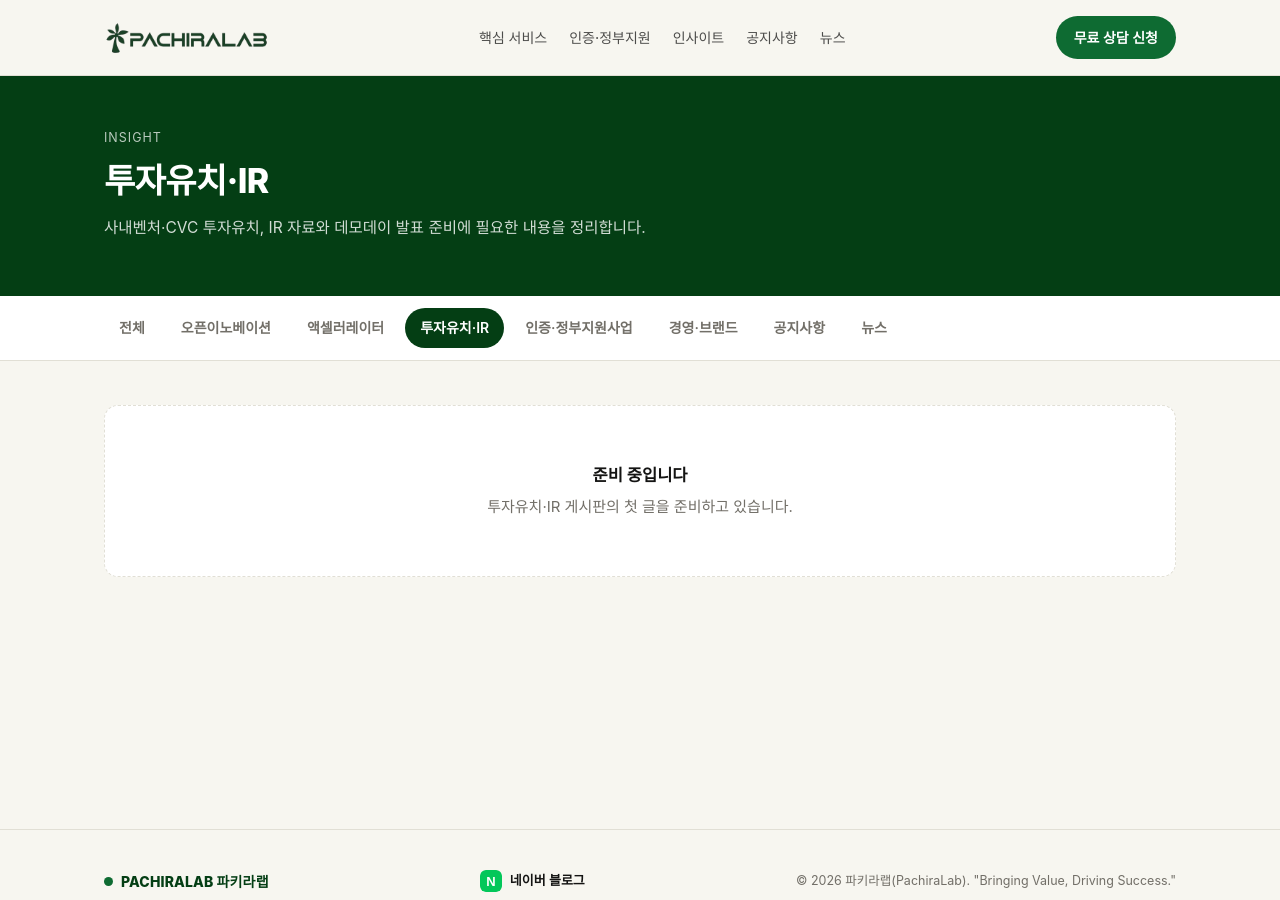
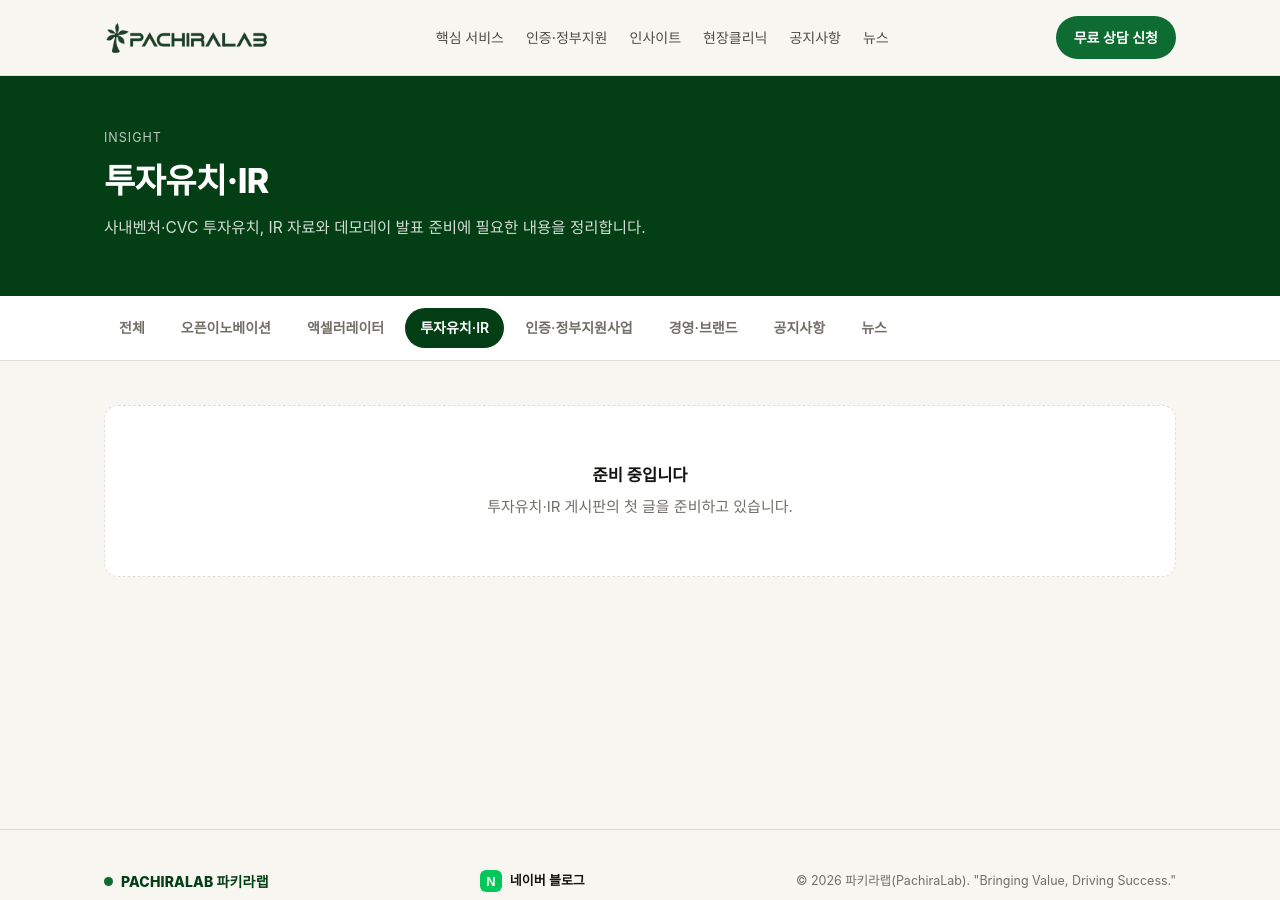
Before and after one commit to ElleKim1004/pachiralab, a Jekyll site: the page built from investment-ir.html, in a window 1280 px wide and 900 px high. Built offline with Jekyll 4.4.1, drawn with Linux system fonts in a browser that asks for light colours; some web fonts are replaced.

Commit message:
Add clinic link to global nav

```diff
--- a/_layouts/base.html
+++ b/_layouts/base.html
@@ -20,6 +20,7 @@
       <a href="{{ '/#core' | relative_url }}">핵심 서비스</a>
       <a href="{{ '/#services-2' | relative_url }}">인증·정부지원</a>
       <a href="{{ '/insight/' | relative_url }}">인사이트</a>
+      <a href="{{ '/clinic/' | relative_url }}">현장클리닉</a>
       <a href="{{ '/notice/' | relative_url }}">공지사항</a>
       <a href="{{ '/news/' | relative_url }}">뉴스</a>
     </nav>
```
